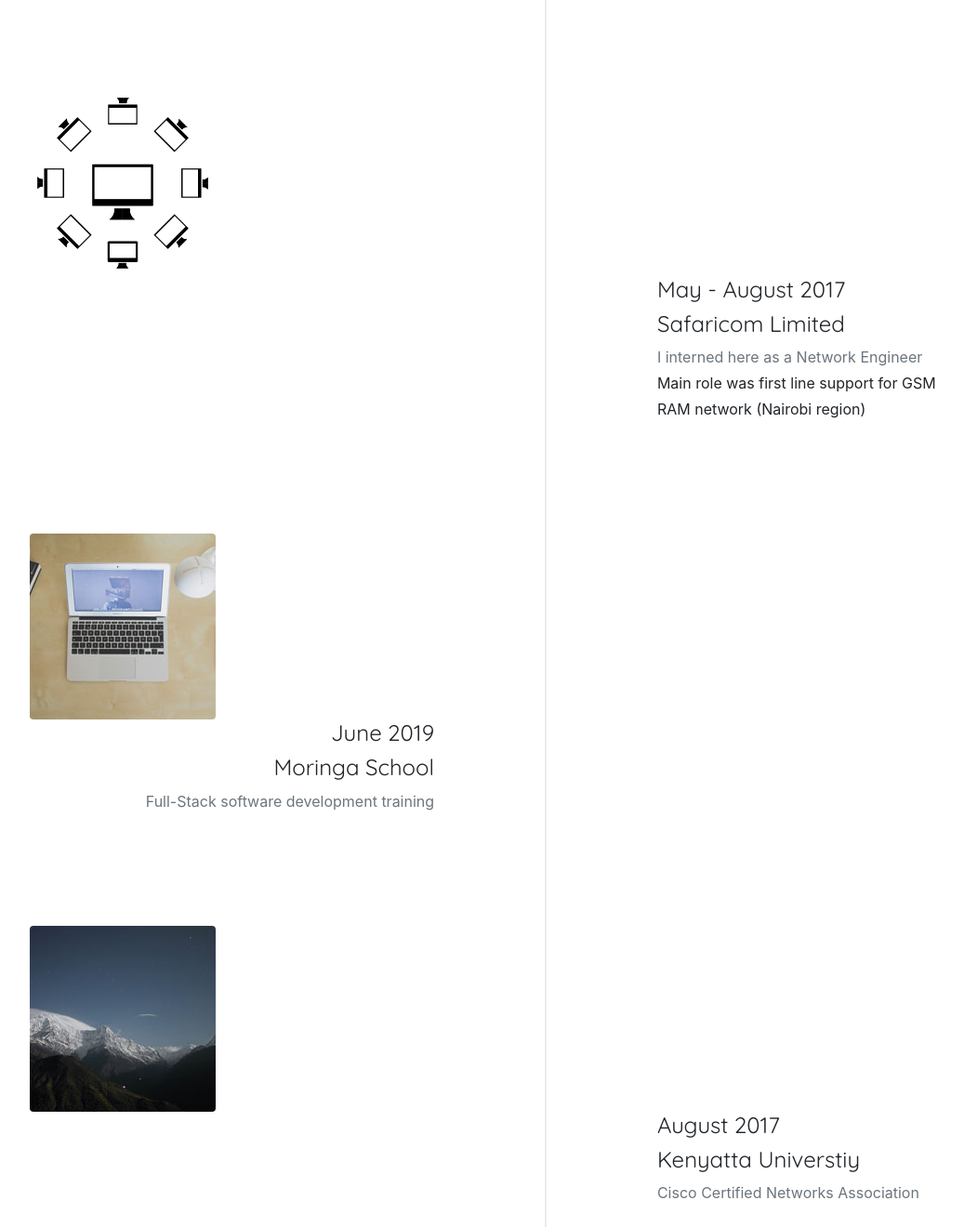
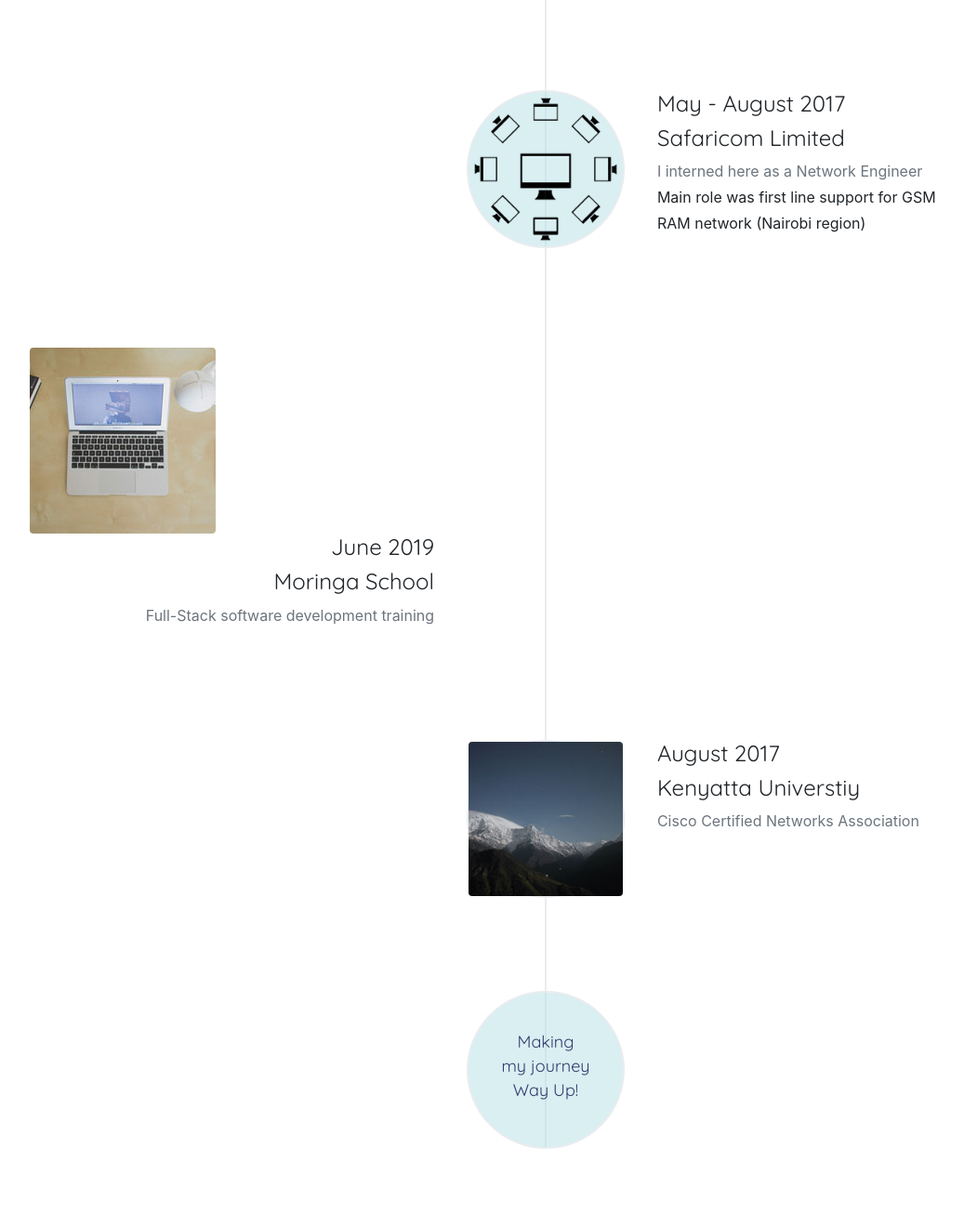
Before and after one commit to AisaJ/pro-portfolio, a website with bundled scripts: page index.html in a window 1280 px wide. Shown: the part 3545-4865 px from the top of the page at 93% size, without its empty margins (53-1090 px from the left). Built offline with nearby package versions, Linux system fonts and the light colour scheme.

Commit message:
Content editing.

```diff
--- a/index.html
+++ b/index.html
@@ -282,7 +282,7 @@
               </div>
             </li>
             <li class="timeline-inverted">
-              <div class=timeline-imag>
+              <div class="timeline-image">
                 <img class="rounded img-fluid" src="img/about/2.png" alt="">
               </div>
               <div class="timeline-panel">
@@ -311,7 +311,7 @@
               </div>
             </li>
             <li class="timeline-inverted">
-              <div>
+              <div class="timeline-image">
                 <img class="rounded img-fluid" src="img/about/4.jpg" alt="">
               </div>
               <div class="timeline-panel">
```
